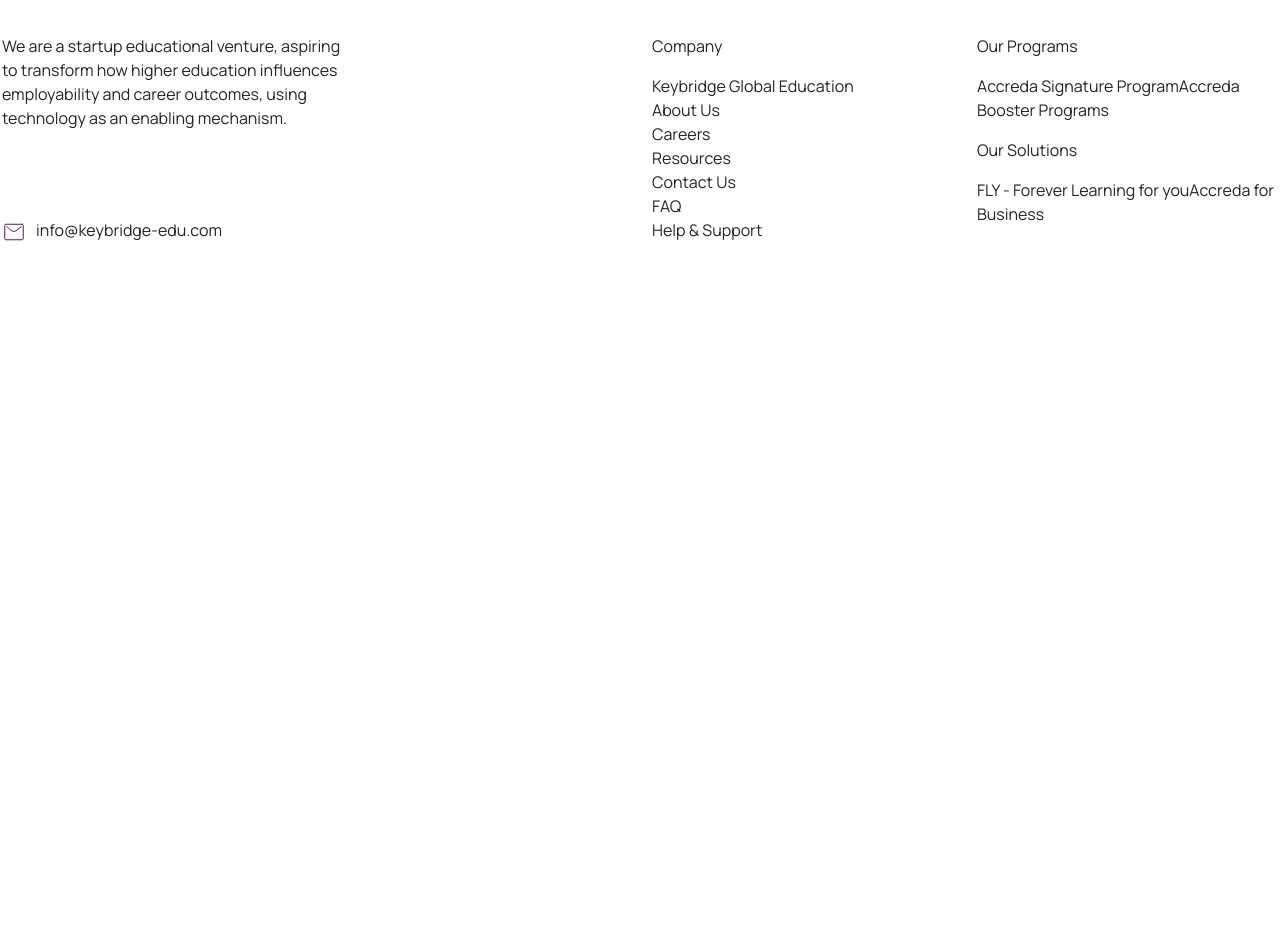
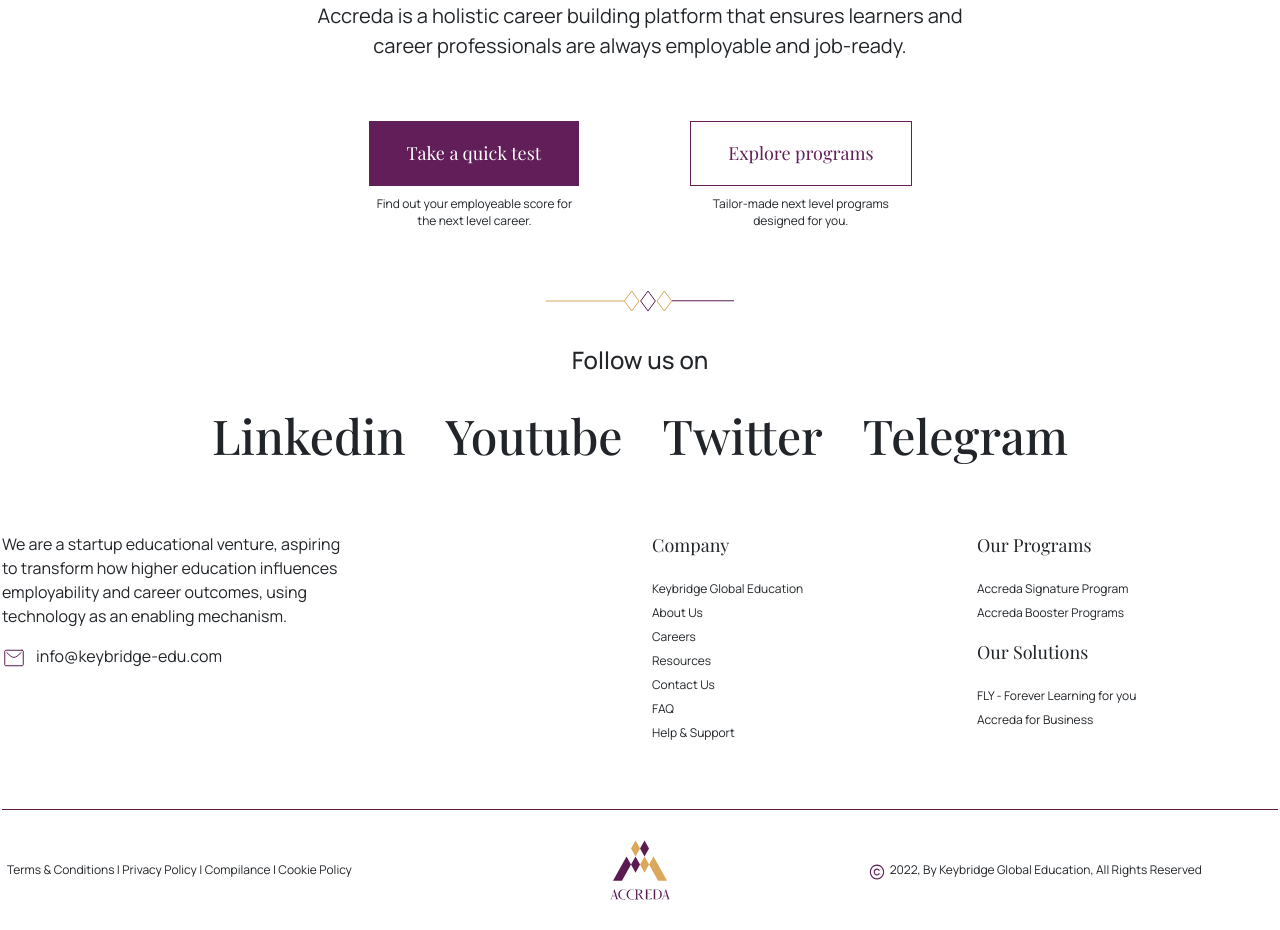
Before and after one commit to jitendra1604/nextjstemplate, a Next.js app: page / in a window 1280 px wide. Shown: the part 340-1270 px from the top of the page. Before the commit the page ends 800 px from the top, so only its background shows below. Built offline with nearby package versions, Linux system fonts and the light colour scheme.

Commit message:
adding banner section

```diff
--- a/components/Data/footer.js
+++ b/components/Data/footer.js
@@ -91,5 +91,25 @@
         ],
       },
     ],
+    conntacts: [
+      {
+        id: 19,
+        name: "Terms & Conditions | Privacy Policy | Compilance | Cookie Policy",
+        Image: "",
+        Image1: "",
+      },
+      {
+        id: 20,
+        name: "",
+        Image: "/images/footerlogo.svg",
+        Image1: "",
+      },
+      {
+        id: 21,
+        name: "2022, By Keybridge Global Education, All Rights Reserved",
+        Image: "",
+        Image1: "/images/copyrights.svg",
+      },
+    ],
   },
 ];
--- /dev/null
+++ b/components/Data/homepage.js
@@ -0,0 +1,14 @@
+export const Homedata = [
+  {
+    id: "1",
+    title: "Your personalized  ",
+    title2: "career building partner",
+    content:
+      "Accreda is a holistic career building platform that ensures learners and career professionals are always employable and job-ready.",
+    buttonname: "Take a quick test",
+    buttonname1: "Explore programs",
+    buttonname_content:
+      "Find out your employeable score for the next level career.",
+    buttonname1_content: "Tailor-made next level programs designed for you.",
+  },
+];
--- a/components/Layout/footer/index.tsx
+++ b/components/Layout/footer/index.tsx
@@ -5,15 +5,21 @@
 import styles from "../../../styles/components/Footer.module.scss";
 import Row from "react-bootstrap/Row";
 import Col from "react-bootstrap/Col";
+
 export const Footer = () => {
   return (
-    <section className={`${styles.footer_scetion} container`}>
-      <div>
+    <section>
+      <div className="container">
         {Footerdata.map((main, index) => {
           return (
             <>
+              <div className={`${styles.footer_scetion}`}>
                 <div>
-                <Image className={styles.imageborder} src={Borderimg} alt="" />
+                  <Image
+                    className={styles.imageborder}
+                    src={Borderimg}
+                    alt=""
+                  />
                   <h3>{main.title}</h3>
                   <ul className={styles.sublinks}>
                     {main.subtitle.map((sub) => {
@@ -27,8 +33,14 @@
                     })}
                   </ul>
                 </div>
-              <Row>
-                <Col key={main.id} className={styles.rlativesection}>
+                <Row className={styles.footer_links}>
+                  <Col
+                    key={main.id}
+                    className={styles.rlativesection}
+                    xs={24}
+                    xl={6}
+                    md={6}
+                  >
                     <p>{main.content}</p>
                     <div className={styles.mailsection}>
                       <div>
@@ -39,14 +51,14 @@
                       </div>
                     </div>
                   </Col>
-                <Col key={main.id}>
+                  <Col key={main.id} xs={24} xl={6} md={6}>
                     <div>
                       <Row>
                         <Col key={main.id}>
                           {main.links.map((dataname, index) => {
                             return (
                               <div key={dataname.id}>
-                              <p>{dataname.title}</p>
+                                <p className="p-secondary">{dataname.title}</p>
                                 <ul>
                                   {dataname.sublinks?.map((links, index) => {
                                     return (
@@ -67,15 +79,17 @@
                                 {dataname.linkssecond?.map((links, index) => {
                                   return (
                                     <>
-                                    <p>{links.title}</p>
+                                      <p className="p-secondary">
+                                        {links.title}
+                                      </p>
                                       <ul>
-                                      <li>
-                                        <a href="#">
                                         {links.sublinks.map((links) => {
-                                            return <>{links.name}</>;
+                                          return (
+                                            <li key={links.id}>
+                                              <a href="#">{links.name}</a>
+                                            </li>
+                                          );
                                         })}
-                                        </a>
-                                      </li>
                                       </ul>
                                     </>
                                   );
@@ -88,6 +102,48 @@
                     </div>
                   </Col>
                 </Row>
+              </div>
+              <div className={styles.info}>
+                <Row className={styles.list}>
+                  {main.conntacts.map((conntacts, index) => {
+                    return (
+                      <Col className={styles.footer_Part} key={conntacts.id}>
+                        <div key={conntacts.id}>
+                          <div className="d-flex align-items-center">
+                            <div style={{ marginRight: "5px" }}>
+                              {conntacts.Image1 === "" ? (
+                                ""
+                              ) : (
+                                <Image
+                                  src={conntacts.Image1}
+                                  alt=""
+                                  width={16}
+                                  height={16}
+                                />
+                              )}
+                            </div>
+                            <div>
+                              <p>{conntacts.name}</p>
+                            </div>
+                          </div>
+                          <div className={styles.imge_section}>
+                            {conntacts.Image === "" ? (
+                              ""
+                            ) : (
+                              <Image
+                                src={conntacts.Image}
+                                width={60}
+                                height={60}
+                                alt=""
+                              />
+                            )}
+                          </div>
+                        </div>
+                      </Col>
+                    );
+                  })}
+                </Row>
+              </div>
             </>
           );
         })}
--- /dev/null
+++ b/components/homepage/Bannersection.tsx
@@ -0,0 +1,37 @@
+import React from "react";
+import styles from "../../styles/components/Home.module.scss";
+import { Homedata } from "../Data/homepage";
+const Bannersection = () => {
+  return (
+    <section className={`container ${styles.bannersec}`}>
+      {Homedata.map((data, index) => {
+        return (
+          <div key={data.id}>
+            <h1>
+              {data.title} <span>{data.title2}</span>{" "}
+            </h1>
+            <p className="p-secondary">{data.content}</p>
+            <div
+              className={`${styles.buttonsection} d-flex justify-content-between`}
+            >
+              <div>
+                <a href="#" className=" btn btn-violet">
+                  {data.buttonname}
+                </a>
+                <p className="p-primary">{data.buttonname_content}</p>
+              </div>
+              <div>
+                <a href="#" className="btn btn-border">
+                  {data.buttonname1}
+                </a>
+                <p className="p-primary">{data.buttonname1_content}</p>
+              </div>
+            </div>
+          </div>
+        );
+      })}
+    </section>
+  );
+};
+
+export default Bannersection;
--- /dev/null
+++ b/pages/Homepage.tsx
@@ -0,0 +1,12 @@
+import React from "react";
+import Bannersection from "../components/homepage/Bannersection";
+
+const Homepage = () => {
+  return (
+    <div>
+      <Bannersection />
+    </div>
+  );
+};
+
+export default Homepage;
--- a/pages/index.tsx
+++ b/pages/index.tsx
@@ -1,8 +1,9 @@
 import type { NextPage } from "next";
 import React from "react";
 import Head from "next/head";
-import styles from "../styles/Home.module.scss";
+import styles from "../styles/components/Home.module.scss";
 import { Layout } from "../components";
+import Homepage from "./Homepage";
 
 const Home: NextPage = () => {
   return (
@@ -12,7 +13,9 @@
         <meta name="description" content="PS group" />
         <link rel="icon" href="/favicon.ico" />
       </Head>
-      <Layout></Layout>
+      <Layout>
+        <Homepage />
+      </Layout>
     </div>
   );
 };
--- a/styles/components/Footer.module.scss
+++ b/styles/components/Footer.module.scss
@@ -1,19 +1,41 @@
 .footer_scetion {
   text-align: center;
+  padding-bottom: 50px;
+  border-bottom: 1px solid #5c1a53;
+  .footer_links {
+    @media (max-width: 768px) {
+      padding: 0px 20px;
+    }
+  }
+  h2 {
+    @media (max-width: 768px) {
+      font-size: 33px;
+    }
+  }
   .imageborder {
     margin-bottom: 32px;
   }
   h3 {
     margin-bottom: 32px;
+    font-size: 24px;
+    font-family: "Manrope", sans-serif !important;
   }
   ul {
     &.sublinks {
       display: flex;
       justify-content: center;
       margin-bottom: 60px;
+      @media (max-width: 468px) {
+        display: grid;
+        justify-content: left;
+        padding: 0px 20px;
+      }
       li {
         list-style: none;
         margin-right: 40px;
+        &:last-child {
+          margin-right: 0px;
+        }
       }
     }
   }
@@ -27,13 +49,19 @@
     li {
       list-style: none;
       text-align: left;
+      a {
+        font-size: 12px;
+      }
     }
   }
 
   .rlativesection {
     position: relative;
     .mailsection {
-      position: absolute;
+      @media (max-width: 768px) {
+        position: relative;
+      }
+
       bottom: 0;
       display: flex;
       p {
@@ -42,3 +70,16 @@
     }
   }
 }
+.info {
+  .list {
+    align-items: center;
+    padding: 30px 0px;
+    p {
+      font-size: 12px;
+      margin-bottom: 0px;
+    }
+    .imge_section {
+      text-align: center;
+    }
+  }
+}
--- a/styles/Home.module.scss
+++ b/styles/components/Home.module.scss
@@ -108,6 +108,44 @@
   margin-left: 0.5rem;
 }
 
+// Home page
+.bannersec {
+  h1 {
+    width: 100%;
+    max-width: 836px;
+    margin: 0 auto;
+    margin-bottom: 20px;
+    text-align: center;
+    color: #611e58;
+    span {
+      color: #daa75b;
+    }
+  }
+  p {
+    font-size: 20px;
+    max-width: 667px;
+    margin: 0 auto;
+    text-align: center;
+    padding-bottom: 60px;
+    font-family: "Manrope", sans-serif !important;
+  }
+  .buttonsection {
+    max-width: 543px;
+    width: 100%;
+    margin: 0 auto;
+    a {
+      margin-bottom: 10px;
+    }
+    p {
+      font-size: 12px;
+      max-width: 212px;
+      font-family: "Manrope", sans-serif !important;
+    }
+  }
+}
+
+// End Home Page
+
 @media (max-width: 600px) {
   .grid {
     width: 100%;
--- a/styles/globals.scss
+++ b/styles/globals.scss
@@ -59,11 +59,13 @@
   font-size: 14px;
   line-height: 1.4;
   font-weight: 400;
+  font-family: "Playfair Display", serif;
 }
 .p-secondary {
   font-size: 18px;
   line-height: 1.5;
   font-weight: 400;
+  font-family: "Playfair Display", serif;
 }
 
 // Typography //
```
Also changed, not shown: components/Layout/Header/header.module.scss (+29 -19 lines), components/Layout/Header/header.tsx (+6 -10 lines), public/images/copyrights.svg (added), public/images/footerlogo.svg (added). Lines whose indentation alone changed are shown as unchanged.
